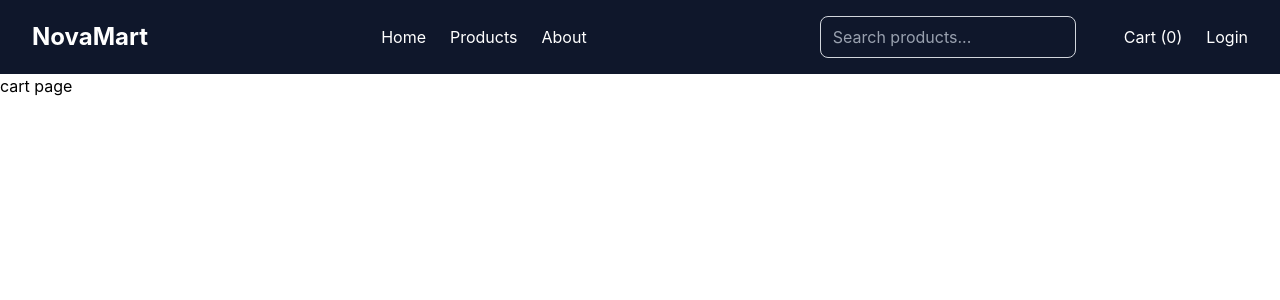
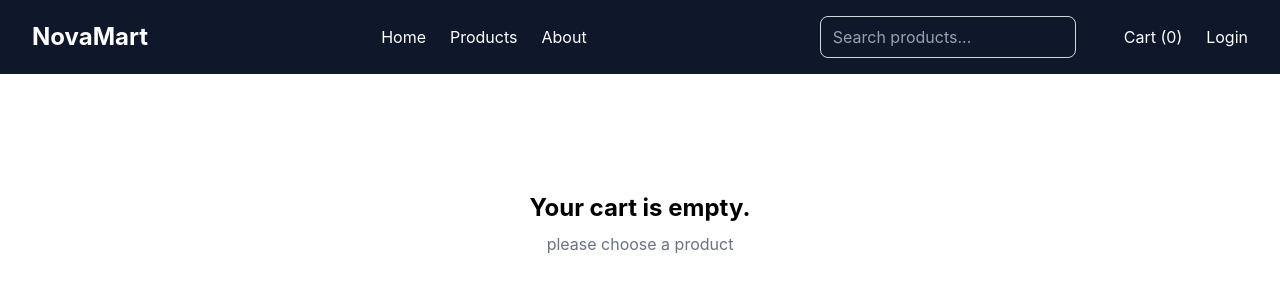
Before and after one commit to anitaAkhoondzade/novamart-react, a React (Vite) app: page /cart in a window 1280 px wide. Shown: the top 300 px of the page. Built offline with nearby package versions, Linux system fonts and the light colour scheme.

Commit message:
feat: create cart page and reusable cart item component

```diff
--- /dev/null
+++ b/src/components/cart/CartItem.jsx
@@ -0,0 +1,10 @@
+export default function CartItem({product}) {
+  return (
+    <div className="p-4 bg-white rounded-xl shadow-sm overflow-hidden">
+      <h1 className="text-xl font-bold">{product.title}</h1>
+      <p className="mt-2 text-3xl font-bold text-purple-600">
+        £{product.price.toLocaleString()}
+      </p>
+    </div>
+  );
+}
--- a/src/pages/Cart.jsx
+++ b/src/pages/Cart.jsx
@@ -1,3 +1,25 @@
-export default function Cart(){
-    return <h2>cart page</h2>
+import { useContext } from "react";
+import { CartContext } from "../context/CartContext";
+import NoResults from "../components/common/NoResults";
+import CartItem from "../components/cart/CartItem";
+
+export default function Cart() {
+  const { cart } = useContext(CartContext);
+
+  if (cart.length === 0)
+    return (
+      <NoResults
+        title="Your cart is empty."
+        description="please choose a product"
+      />
+    );
+  return (
+    <div className="max-w-7xl mx-auto px-8 py-20">
+      {cart.map((product) => (
+        <div key={product.id}>
+          <CartItem product={product} />
+        </div>
+      ))}
+    </div>
+  );
 }
```
